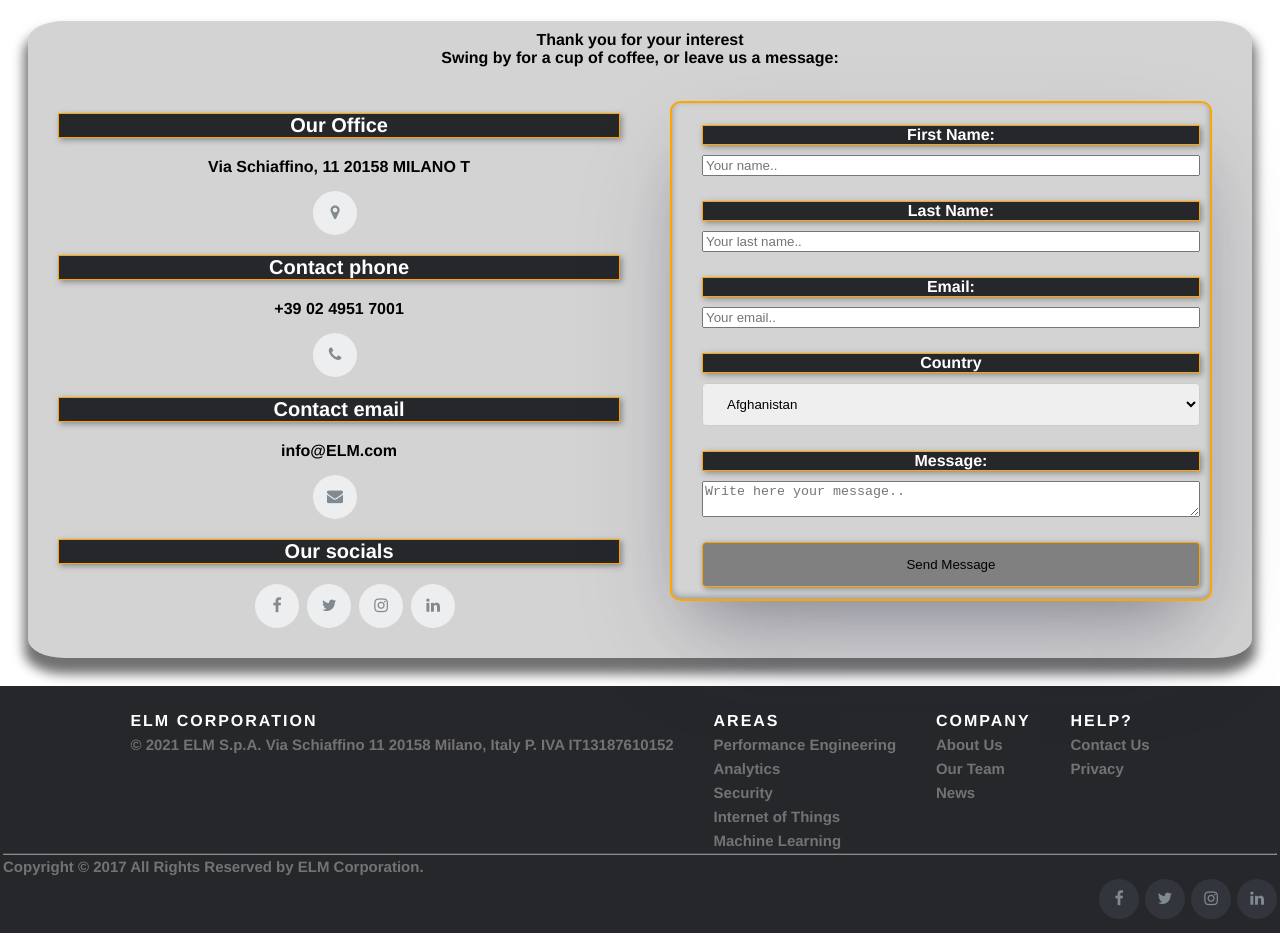
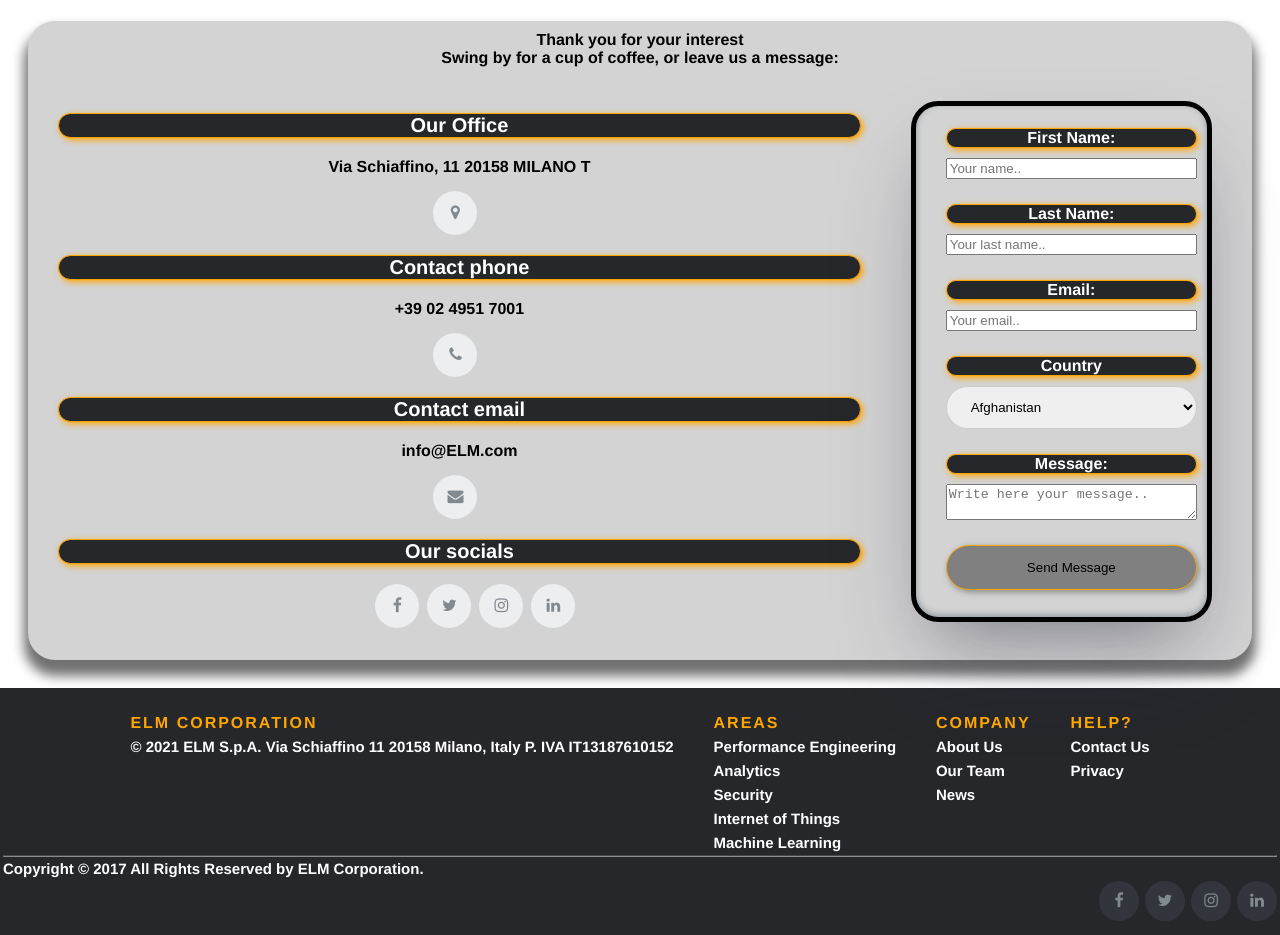
Before and after one commit to LeonardoRuzza/ELM-hypermedia2021, a Nuxt app: page /contacts in a window 1280 px wide. Shown: the part 760-1695 px from the top of the page. Built offline with nearby package versions, Linux system fonts and the light colour scheme.

Commit message:
Small fixes in footer and contact page

```diff
--- a/components/TheContactForm.vue
+++ b/components/TheContactForm.vue
@@ -1061,7 +1061,8 @@
 form {
   padding: 12px 20px 12px 20px;
   margin: 8px 10px 8px 10px;
-  border: 2px solid orange;
+  border: 5px solid black;
+  border-radius: 1.7rem;
   -moz-box-shadow: 2px 2px 6px #888;
   -webkit-box-shadow: 2px 2px 6px #888;
   box-shadow: 2px 2px 6px #888;
@@ -1074,10 +1075,11 @@
   display: block;
   color: white;
   background-color: #26272b;
-  -moz-box-shadow: 2px 2px 6px #888;
-  -webkit-box-shadow: 2px 2px 6px #888;
-  box-shadow: 2px 2px 6px #888;
+  -moz-box-shadow: 2px 2px 6px orange;
+  -webkit-box-shadow: 2px 2px 6px orange;
+  box-shadow: 2px 2px 6px orange;
   border: 1px solid orange;
+  border-radius: 1.7rem;
 }
 .form-field,
 #countries {
@@ -1095,7 +1097,7 @@
   margin: 8px 0;
   display: inline-block;
   border: 1px solid #ccc;
-  border-radius: 4px;
+  border-radius: 1.7rem;
   box-sizing: border-box;
 }
 
@@ -1103,11 +1105,12 @@
   width: 100%;
   margin-right: 10px;
   margin-left: 10px;
+  margin-bottom: 15px;
   background-color: grey;
   color: black;
   padding: 14px 20px;
   border: 1px solid orange;
-  border-radius: 4px;
+  border-radius: 1.7rem;
   cursor: pointer;
   -moz-box-shadow: 2px 2px 6px #888;
   -webkit-box-shadow: 2px 2px 6px #888;
--- a/components/TheFooter.vue
+++ b/components/TheFooter.vue
@@ -130,7 +130,7 @@
         },
         {
           name: 'Our Team',
-          path: '/team',
+          path: '/employees',
         },
         {
           name: 'News',
@@ -161,7 +161,7 @@
   padding: 18px 3px 10px;
   font-size: 15px;
   line-height: 24px;
-  color: #737373;
+  color: white;
 }
 .footer hr {
   border-top-color: #bbb;
@@ -171,7 +171,7 @@
   margin: 20px 0;
 }
 .footer h6 {
-  color: #fff;
+  color: orange;
   font-size: 16px;
   text-transform: uppercase;
   margin-top: 5px;
@@ -179,7 +179,7 @@
 }
 .footer a,
 .footer nuxt-link {
-  color: #737373;
+  color: white;
 }
 .footer a:hover,
 .footer nuxt-link:hover {
@@ -195,7 +195,7 @@
 }
 .footer-links a,
 .footer-links nuxt-link {
-  color: #737373;
+  color: white;
   text-decoration: none;
 }
 .footer-links a:active,
--- a/pages/contacts.vue
+++ b/pages/contacts.vue
@@ -14,7 +14,7 @@
         </p>
       </div>
       <div class="row">
-        <div class="column">
+        <div class="column1">
           <div class="sub-row1">
             <p class="contact-info-title">Our Office</p>
             <p class="contact-info-content">
@@ -66,7 +66,7 @@
             </ul>
           </div>
         </div>
-        <div class="column">
+        <div class="column2">
           <the-contact-form class="form"></the-contact-form>
         </div>
       </div>
@@ -97,7 +97,7 @@
 
 <style scoped>
 .form {
-  border-radius: 2%;
+  border-radius: 1.7rem;
   box-shadow: rgba(50, 50, 93, 0.25) 0px 50px 100px -20px,
     rgba(0, 0, 0, 0.3) 0px 30px 60px -30px,
     rgba(10, 37, 64, 0.35) 0px -2px 6px 0px inset;
@@ -111,12 +111,18 @@
   border-left: 0px;
   border-right: 0px;
   margin-bottom: 50px;
-  border-radius: 3%;
+  border-radius: 1.7rem;
   box-shadow: rgba(0, 0, 0, 0.56) 0px 10px 12px 4px;
 }
-.column {
+.column1 {
   float: left;
-  width: 50%;
+  width: 70%;
+  margin-top: 6px;
+  padding: 20px;
+}
+.column2 {
+  float: left;
+  width: 30%;
   margin-top: 6px;
   padding: 20px;
 }
@@ -136,20 +142,21 @@
 .contact-box {
   background-color: lightgray;
   padding: 10px;
-  border-radius: 3%;
+  border-radius: 1.7rem;
   box-shadow: rgba(0, 0, 0, 0.56) 0px 12px 12px 4px;
 }
 .contact-info-title {
   border: 1px solid orange;
   background-color: #26272b;
   color: white;
-  -moz-box-shadow: 2px 2px 6px #888;
-  -webkit-box-shadow: 2px 2px 6px #888;
-  box-shadow: 2px 2px 6px #888;
+  -moz-box-shadow: 2px 2px 6px orange;
+  -webkit-box-shadow: 2px 2px 6px orange;
+  box-shadow: 2px 2px 6px orange;
   font-weight: bolder;
   font-size: 20px;
   margin-bottom: 20px;
   margin-top: 20px;
+  border-radius: 1.7rem;
 }
 .contact-info-content {
   margin-bottom: 15px;
```
